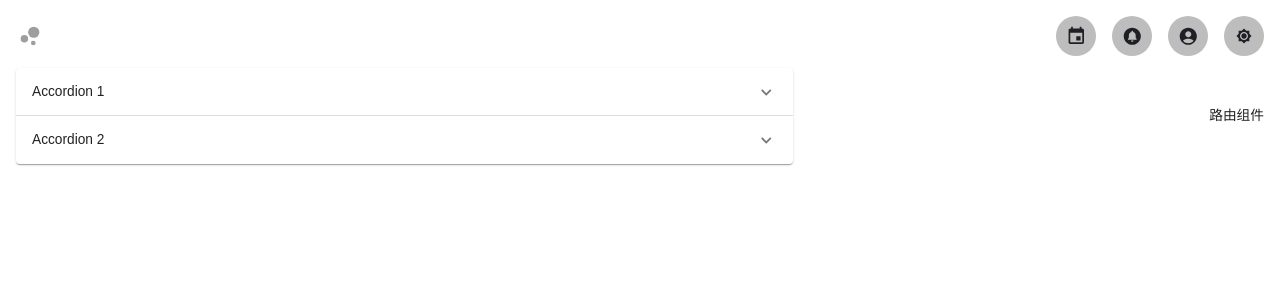
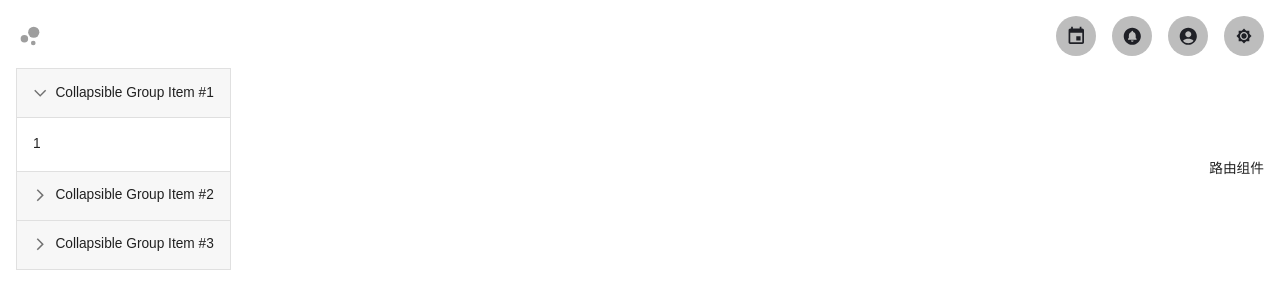
Before and after one commit to ZhuYuQin24/react_finance_system, a React (Vite) app in the folder client/: page / in a window 1280 px wide. Shown: the top 300 px of the page. Built offline with nearby package versions, Linux system fonts and the light colour scheme; a web font is replaced by a local one.

Commit message:
侧边栏

```diff
--- a/client/src/scenes/content/sidebar/index.tsx
+++ b/client/src/scenes/content/sidebar/index.tsx
@@ -1,49 +1,9 @@
-import Accordion from "@mui/material/Accordion";
-import AccordionSummary from "@mui/material/AccordionSummary";
-import AccordionDetails from "@mui/material/AccordionDetails";
-import Typography from "@mui/material/Typography";
-import ExpandMoreIcon from "@mui/icons-material/ExpandMore";
-
-import FlexBetween from "@/components/FlexBetween";
+import SliderBox from "@/components/SliderBox";
 type Props = {};
 
 //侧边栏
-const Sidebar = (props:Props) => {
-  return (
-    //垂直布局
-    <FlexBetween flexDirection="column">
-      <Accordion>
-        <AccordionSummary
-          expandIcon={<ExpandMoreIcon />}
-          aria-controls="panel1a-content"
-          id="panel1a-header"
-        >
-          <Typography>Accordion 1</Typography>
-        </AccordionSummary>
-        <AccordionDetails>
-          <Typography>
-            Lorem ipsum dolor sit amet, consectetur adipiscing elit. Suspendisse
-            malesuada lacus ex, sit amet blandit leo lobortis eget.
-          </Typography>
-        </AccordionDetails>
-      </Accordion>
-      <Accordion>
-        <AccordionSummary
-          expandIcon={<ExpandMoreIcon />}
-          aria-controls="panel2a-content"
-          id="panel2a-header"
-        >
-          <Typography>Accordion 2</Typography>
-        </AccordionSummary>
-        <AccordionDetails>
-          <Typography>
-            Lorem ipsum dolor sit amet, consectetur adipiscing elit. Suspendisse
-            malesuada lacus ex, sit amet blandit leo lobortis eget.
-          </Typography>
-        </AccordionDetails>
-      </Accordion>
-    </FlexBetween>
-  );
+const Sidebar = (props: Props) => {
+  return <SliderBox></SliderBox>;
 };
 
 export default Sidebar;
```
